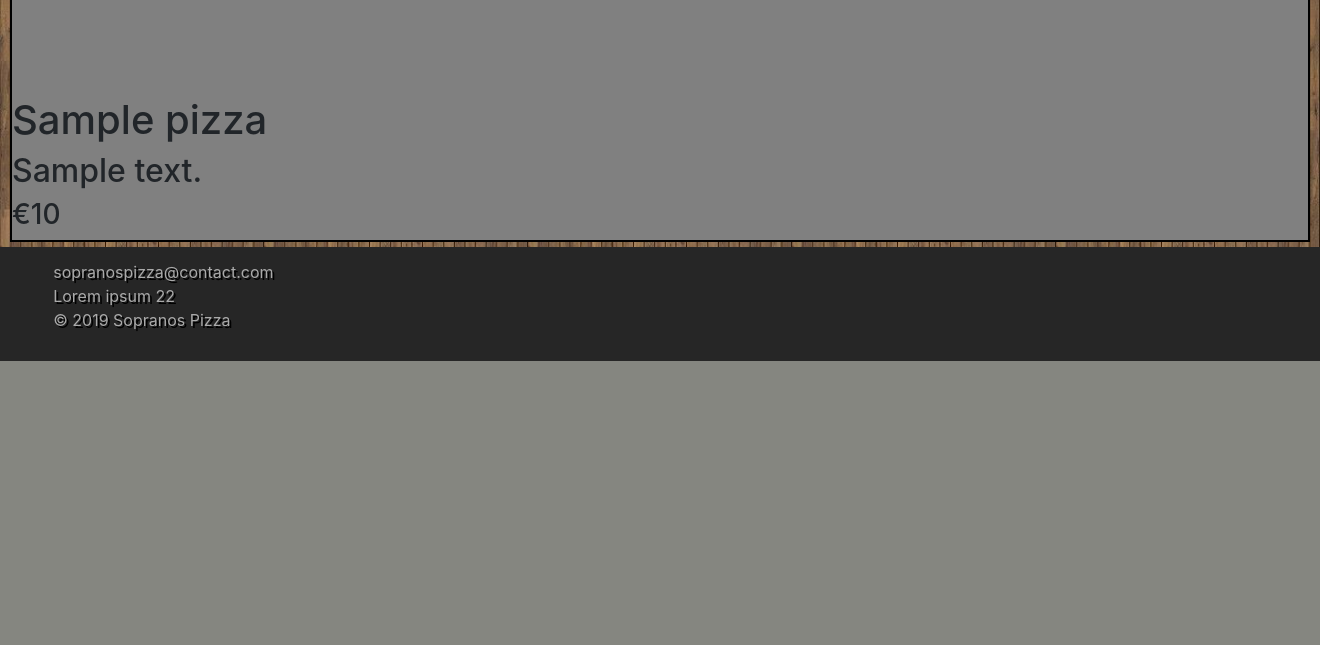
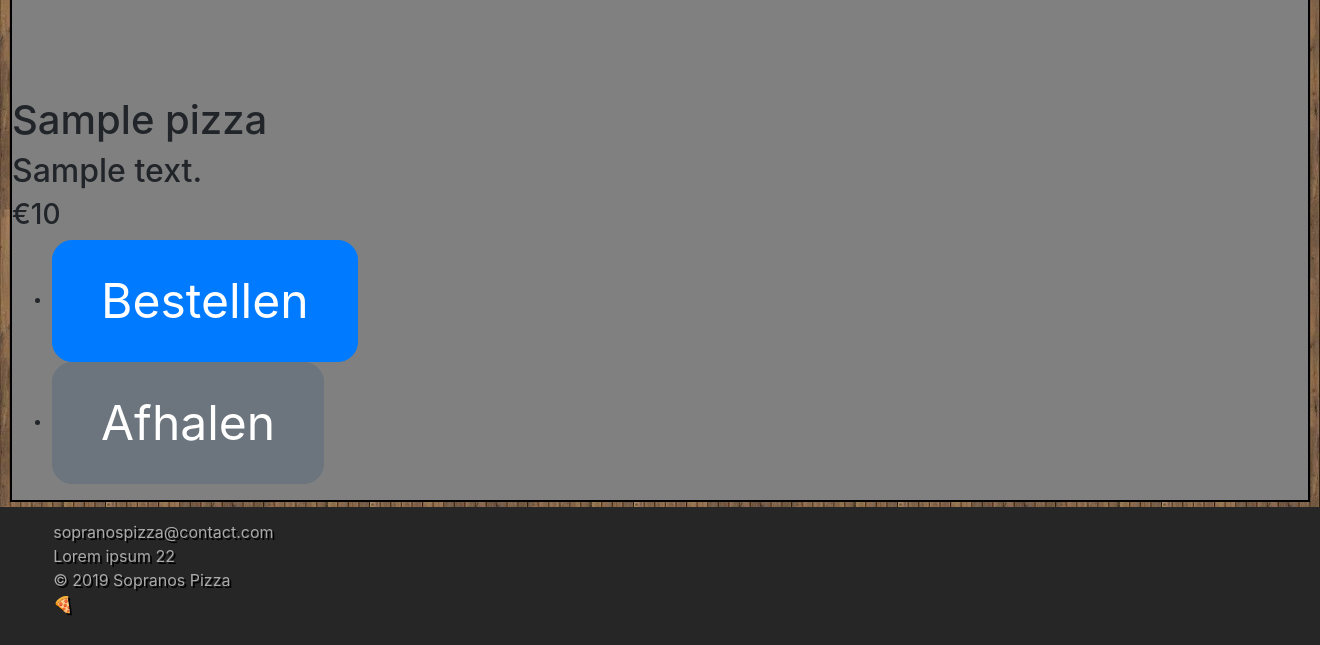
Before and after one commit to bjorn1004/ala3, a PHP site: page /viewpizza.php?p_ID=1 in a window 1320 px wide. Shown: the part 872-1517 px from the top of the page. Before the commit the page ends 1233 px from the top, so only its background shows below. Run offline with PHP 8.4, Linux system fonts and the light colour scheme; tables that the repository leaves empty or names only in its code hold one stand-in row (values such as "Sample post"); data that the repository does not hold is empty.

Commit message:
domme grap toegevoegd
Bestellen & afhalen knoppen toegevoegd aan viewpizza

```diff
--- a/footer.php
+++ b/footer.php
@@ -4,12 +4,17 @@
                 <li>sopranospizza@contact.com</li>
                 <li>Lorem ipsum 22</li>
                 <li>&copy; <?= date("Y"); ?> Sopranos Pizza</li>
+                <li><a href="javascript:playAudio();">🍕</a></li>
             </ul>
         </div>
     </footer>
+    <audio id="pizzadance">
+        <source src="audio/Pizza_Dance.mp3" type="audio/mpeg">
+    </audio>
     <script src="https://code.jquery.com/jquery-3.3.1.slim.min.js" integrity="sha384-q8i/X+965DzO0rT7abK41JStQIAqVgRVzpbzo5smXKp4YfRvH+8abtTE1Pi6jizo" crossorigin="anonymous"></script>
     <script src="https://cdnjs.cloudflare.com/ajax/libs/popper.js/1.14.7/umd/popper.min.js" integrity="sha384-UO2eT0CpHqdSJQ6hJty5KVphtPhzWj9WO1clHTMGa3JDZwrnQq4sF86dIHNDz0W1" crossorigin="anonymous"></script>
     <script src="https://stackpath.bootstrapcdn.com/bootstrap/4.3.1/js/bootstrap.min.js" integrity="sha384-JjSmVgyd0p3pXB1rRibZUAYoIIy6OrQ6VrjIEaFf/nJGzIxFDsf4x0xIM+B07jRM" crossorigin="anonymous"></script>
+    <script src="js.js"></script>
     </body>
 
-</html>
+    </html>
--- a/index.php
+++ b/index.php
@@ -7,7 +7,7 @@
         <span>Form follows fucking function. Saul Bass on failure: Failure is built into creativity… the creative act involves this element of ‘newness’ and ‘experimentalism,’ then one must expect and accept the fucking possibility of failure. When you sit down to work, external critics aren’t the enemy. It’s you who you must to fight against to do great fucking work. You must overcome yourself. Design as if your fucking life depended on it. Don’t get hung up on things that don’t fucking work. You need to sit down and sketch more fucking ideas because stalking your ex on facebook isn’t going to get you anywhere.</span></p>
 </div>
 
-<div id=order>
+<div id="order" class="index">
     <ul>
         <li id="but1"><a href="#Bestellen"><button type="button" class="btn btn-primary">Bestellen</button></a></li>
         <li id="but2"><a href="#Afhalen"><button type="button" class="btn btn-secondary">Afhalen</button></a></li>
--- /dev/null
+++ b/js.js
@@ -0,0 +1,5 @@
+var pizzadance = document.getElementById("pizzadance");
+
+function playAudio() {
+  pizzadance.play();
+}
--- a/style.css
+++ b/style.css
@@ -65,24 +65,24 @@ footer .jumbotron ul {
 }
 
 /*order buttons*/
-#order {
+#order.index {
   z-index: 2;
   position: absolute;
   right: 35%;
   top: 60%;
 }
 
-#order ul li {
+#order.index ul li {
   list-style: none;
   text-align-last: center;
   float: left;
 }
 
-#order ul #but1 {
+#order.index ul #but1 {
   position: relative;
 }
 
-#order ul #but2 {
+#order.index ul #but2 {
   position: relative;
   left: 70%;
 }
--- a/viewpizza.php
+++ b/viewpizza.php
@@ -7,5 +7,11 @@ $pizza = fetchPizza($_GET['p_ID']);
   <h1><?= $pizza['name']?></h1>
   <h2><?= $pizza['descr']?></h2>
   <h3>&euro;<?= $pizza['price']?></h3>
+  <div id="order" class="view">
+    <ul>
+        <li id="but1"><a href="#Bestellen"><button type="button" class="btn btn-primary">Bestellen</button></a></li>
+        <li id="but2"><a href="#Afhalen"><button type="button" class="btn btn-secondary">Afhalen</button></a></li>
+    </ul>
+</div>
 </div>
 <?php include 'footer.php';?>
```
Also changed, not shown: 1 other file.
